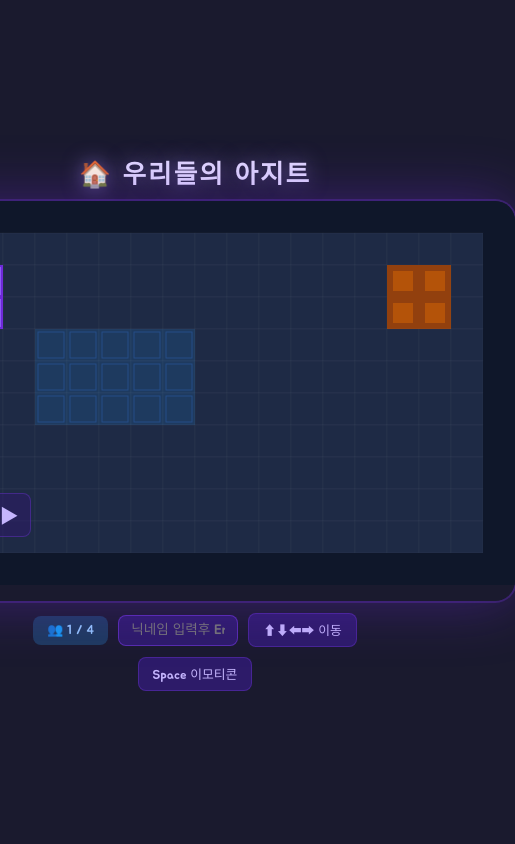
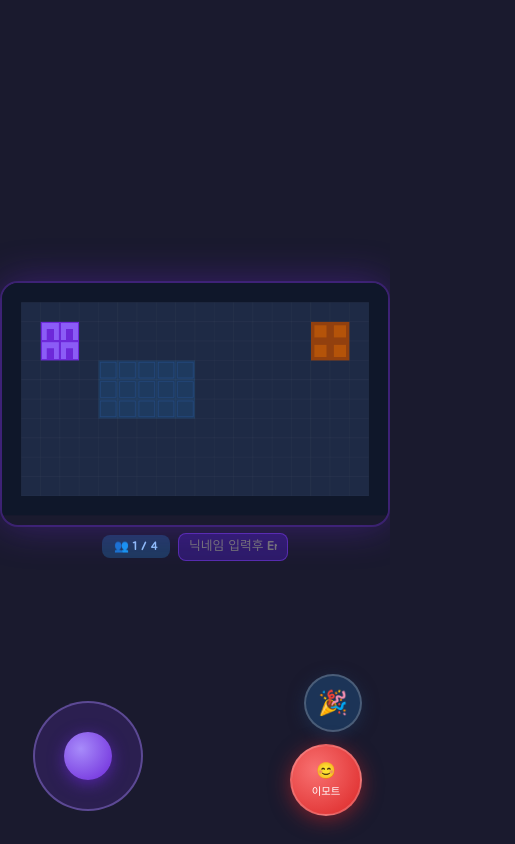
Before and after one commit to lynn03351/happy, a website: page public/index.html in a window 390 px wide. Shown: the whole page, 515 px wide, since content can reach past the window. Drawn offline with nearby package versions, Linux system fonts and the light colour scheme; no server answers.

Commit message:
Update index.html

```diff
--- a/public/index.html
+++ b/public/index.html
@@ -2,12 +2,15 @@
 <html lang="ko">
 <head>
 <meta charset="UTF-8">
-<meta name="viewport" content="width=device-width, initial-scale=1.0">
+<meta name="viewport" content="width=device-width, initial-scale=1.0, maximum-scale=1.0, user-scalable=no">
+<meta name="mobile-web-app-capable" content="yes">
+<meta name="apple-mobile-web-app-capable" content="yes">
 <title>아지트 🏠</title>
 <script src="/socket.io/socket.io.js"></script>
 <style>
   @import url('https://fonts.googleapis.com/css2?family=Jua&family=Nanum+Gothic:wght@400;700&display=swap');
-  * { margin: 0; padding: 0; box-sizing: border-box; }
+  * { margin: 0; padding: 0; box-sizing: border-box; -webkit-tap-highlight-color: transparent; }
+
   body {
     background: #1a1a2e;
     font-family: 'Nanum Gothic', sans-serif;
@@ -15,84 +18,155 @@
     flex-direction: column;
     align-items: center;
     justify-content: center;
+    width: 100vw;
     height: 100vh;
     overflow: hidden;
     user-select: none;
+    touch-action: none;
   }
+
   h1 {
     font-family: 'Jua', sans-serif;
     color: #e0d7ff;
-    font-size: 1.6rem;
-    margin-bottom: 10px;
+    font-size: 1.2rem;
+    margin-bottom: 8px;
     letter-spacing: 2px;
     text-shadow: 0 0 20px #a78bfa88;
   }
+
   #game-wrap {
     position: relative;
-    border-radius: 20px;
+    border-radius: 16px;
     overflow: hidden;
-    box-shadow: 0 0 60px #6d28d966, 0 0 0 2px #7c3aed44;
+    box-shadow: 0 0 40px #6d28d966, 0 0 0 2px #7c3aed44;
   }
+
   canvas { display: block; }
+
   #ui {
-    margin-top: 12px;
+    margin-top: 8px;
     display: flex;
-    gap: 10px;
+    gap: 8px;
     align-items: center;
     flex-wrap: wrap;
     justify-content: center;
   }
+
   .hint {
     background: #2d1b69;
     color: #c4b5fd;
     border: 1px solid #7c3aed55;
     border-radius: 8px;
-    padding: 6px 14px;
-    font-size: 0.8rem;
+    padding: 4px 12px;
+    font-size: 0.75rem;
     font-family: 'Jua', sans-serif;
   }
+
   #name-input {
     background: #2d1b69;
     color: #e0d7ff;
     border: 1px solid #7c3aed88;
     border-radius: 8px;
-    padding: 6px 12px;
-    font-size: 0.85rem;
+    padding: 5px 10px;
+    font-size: 0.8rem;
     font-family: 'Jua', sans-serif;
     outline: none;
-    width: 120px;
+    width: 110px;
   }
+
   #player-count {
     background: #1e3a5f;
     color: #93c5fd;
     border-radius: 8px;
-    padding: 6px 14px;
-    font-size: 0.8rem;
+    padding: 4px 12px;
+    font-size: 0.75rem;
     font-family: 'Jua', sans-serif;
   }
-  #dpad {
+
+  /* ── 조이스틱 ── */
+  #joystick-zone {
+    position: fixed;
+    bottom: 28px;
+    left: 28px;
+    width: 120px;
+    height: 120px;
     display: none;
+    align-items: center;
+    justify-content: center;
+    z-index: 100;
+  }
+
+  #joystick-base {
+    width: 110px;
+    height: 110px;
+    border-radius: 50%;
+    background: rgba(124, 58, 237, 0.18);
+    border: 2px solid rgba(167, 139, 250, 0.4);
     position: absolute;
-    bottom: 16px;
-    left: 16px;
-    grid-template-columns: repeat(3, 44px);
-    grid-template-rows: repeat(3, 44px);
-    gap: 4px;
+    display: flex;
+    align-items: center;
+    justify-content: center;
   }
-  .dpad-btn {
-    background: #2d1b6988;
-    border: 1px solid #7c3aed55;
-    border-radius: 8px;
-    color: #c4b5fd;
-    font-size: 1.2rem;
-    display: flex; align-items: center; justify-content: center;
+
+  #joystick-knob {
+    width: 48px;
+    height: 48px;
+    border-radius: 50%;
+    background: radial-gradient(circle at 35% 35%, #a78bfa, #6d28d9);
+    box-shadow: 0 4px 16px rgba(109,40,217,0.6);
+    position: absolute;
+    pointer-events: none;
+  }
+
+  /* ── 오른쪽 버튼들 ── */
+  #right-buttons {
+    position: fixed;
+    bottom: 28px;
+    right: 28px;
+    display: none;
+    flex-direction: column;
+    align-items: flex-end;
+    gap: 12px;
+    z-index: 100;
+  }
+
+  .action-btn {
+    border-radius: 50%;
+    border: 2px solid rgba(255,255,255,0.2);
+    display: flex;
+    align-items: center;
+    justify-content: center;
     cursor: pointer;
-    -webkit-tap-highlight-color: transparent;
+    font-size: 1.5rem;
+    transition: transform 0.1s;
   }
-  .dpad-btn:active { background: #6d28d9aa; }
-  .dpad-empty { background: transparent; border: none; }
-  @media (max-width: 680px) {
-    #dpad { display: grid; }
+
+  .action-btn:active { transform: scale(0.9); }
+
+  #emote-btn {
+    width: 58px;
+    height: 58px;
+    background: rgba(30, 58, 95, 0.85);
+    box-shadow: 0 4px 16px rgba(30,58,95,0.5);
+  }
+
+  #jump-btn {
+    width: 72px;
+    height: 72px;
+    background: radial-gradient(circle at 35% 35%, #f87171, #dc2626);
+    box-shadow: 0 4px 20px rgba(220,38,38,0.5);
+    font-family: 'Jua', sans-serif;
+    font-size: 1rem;
+    color: white;
+    flex-direction: column;
+    gap: 2px;
+  }
+
+  @media (max-width: 900px) {
+    h1 { display: none; }
+    #ui .hint { display: none; }
+    #joystick-zone { display: flex; }
+    #right-buttons { display: flex; }
   }
 </style>
 </head>
@@ -101,32 +175,49 @@
 <h1>🏠 우리들의 아지트</h1>
 
 <div id="game-wrap">
-  <canvas id="canvas" width="640" height="400"></canvas>
-  <div id="dpad">
-    <div class="dpad-empty"></div>
-    <button class="dpad-btn" data-dir="up">▲</button>
-    <div class="dpad-empty"></div>
-    <button class="dpad-btn" data-dir="left">◀</button>
-    <div class="dpad-empty"></div>
-    <button class="dpad-btn" data-dir="right">▶</button>
-    <div class="dpad-empty"></div>
-    <button class="dpad-btn" data-dir="down">▼</button>
-    <div class="dpad-empty"></div>
-  </div>
+  <canvas id="canvas"></canvas>
 </div>
 
 <div id="ui">
   <span id="player-count">👥 1 / 4</span>
   <input id="name-input" maxlength="8" placeholder="닉네임 입력후 Enter" />
-  <span class="hint">⬆⬇⬅➡ 이동</span>
-  <span class="hint">Space 이모티콘</span>
+  <span class="hint">⬆⬇⬅➡ 이동 | Space 이모티콘</span>
+</div>
+
+<!-- 조이스틱 -->
+<div id="joystick-zone">
+  <div id="joystick-base">
+    <div id="joystick-knob"></div>
+  </div>
+</div>
+
+<!-- 오른쪽 버튼 -->
+<div id="right-buttons">
+  <button class="action-btn" id="emote-btn">🎉</button>
+  <button class="action-btn" id="jump-btn">😊<span style="font-size:0.65rem">이모트</span></button>
 </div>
 
 <script>
 const canvas = document.getElementById('canvas');
 const ctx = canvas.getContext('2d');
+const BASE_W = 640, BASE_H = 400;
+
+function resizeCanvas() {
+  const maxW = Math.min(window.innerWidth - 4, BASE_W);
+  const scale = maxW / BASE_W;
+  canvas.width = BASE_W;
+  canvas.height = BASE_H;
+  canvas.style.width = maxW + 'px';
+  canvas.style.height = (BASE_H * scale) + 'px';
+  const wrap = document.getElementById('game-wrap');
+  wrap.style.width = maxW + 'px';
+  wrap.style.height = (BASE_H * scale) + 'px';
+}
+resizeCanvas();
+window.addEventListener('resize', resizeCanvas);
+window.addEventListener('orientationchange', () => setTimeout(resizeCanvas, 200));
+
 const TILE = 32;
-
 const map = [
   [1,1,1,1,1,1,1,1,1,1,1,1,1,1,1,1,1,1,1,1],
   [1,0,0,0,0,0,0,0,0,0,0,0,0,0,0,0,0,0,0,1],
@@ -142,166 +233,164 @@ const map = [
   [1,1,1,1,1,1,1,1,1,1,1,1,1,1,1,1,1,1,1,1],
 ];
 
-// ── Socket.io 연결 ──
+// ── Socket ──
 const socket = io();
 let myId = null;
 const players = {};
 
-socket.on('init', ({ id, players: all }) => {
-  myId = id;
-  Object.assign(players, all);
-  updateCount();
-});
-
-socket.on('playerJoined', (p) => {
-  players[p.id] = p;
-  updateCount();
-});
-
-socket.on('playerLeft', (id) => {
-  delete players[id];
-  updateCount();
-});
-
-socket.on('playerMoved', ({ id, x, y, facing }) => {
-  if (players[id]) { players[id].x = x; players[id].y = y; players[id].facing = facing; }
-});
-
-socket.on('playerEmote', ({ id, emote }) => {
-  if (players[id]) { players[id].emote = emote; players[id].emoteTimer = 1500; }
-});
-
-socket.on('playerName', ({ id, name }) => {
-  if (players[id]) players[id].name = name;
-});
-
-socket.on('full', () => {
-  alert('아지트가 꽉 찼어요! (최대 4명)');
-});
+socket.on('init', ({ id, players: all }) => { myId = id; Object.assign(players, all); updateCount(); });
+socket.on('playerJoined', p => { players[p.id] = p; updateCount(); });
+socket.on('playerLeft', id => { delete players[id]; updateCount(); });
+socket.on('playerMoved', ({ id, x, y, facing }) => { if (players[id]) { players[id].x=x; players[id].y=y; players[id].facing=facing; } });
+socket.on('playerEmote', ({ id, emote }) => { if (players[id]) { players[id].emote=emote; players[id].emoteTimer=1500; } });
+socket.on('playerName', ({ id, name }) => { if (players[id]) players[id].name=name; });
+socket.on('full', () => alert('아지트가 꽉 찼어요! (최대 4명)'));
 
 function updateCount() {
   document.getElementById('player-count').textContent = `👥 ${Object.keys(players).length} / 4`;
 }
 
-// ── 닉네임 ──
 document.getElementById('name-input').addEventListener('keydown', e => {
-  if (e.key === 'Enter') {
-    const name = e.target.value.trim();
-    if (name) socket.emit('setName', name);
-    e.target.blur();
+  if (e.key === 'Enter') { const n = e.target.value.trim(); if(n) socket.emit('setName', n); e.target.blur(); }
+});
+
+// ── 키보드 ──
+const keys = {};
+document.addEventListener('keydown', e => { keys[e.code]=true; });
+document.addEventListener('keyup',   e => { keys[e.code]=false; });
+
+// ── 조이스틱 ──
+const knob = document.getElementById('joystick-knob');
+const joystickZone = document.getElementById('joystick-zone');
+const KNOB_MAX = 36;
+let joy = { active:false, dx:0, dy:0, cx:0, cy:0, tid:null };
+
+joystickZone.addEventListener('touchstart', e => {
+  e.preventDefault();
+  const t = e.changedTouches[0];
+  const rect = joystickZone.getBoundingClientRect();
+  joy.active = true;
+  joy.tid = t.identifier;
+  joy.cx = rect.left + rect.width/2;
+  joy.cy = rect.top + rect.height/2;
+  joy.dx = 0; joy.dy = 0;
+}, { passive: false });
+
+document.addEventListener('touchmove', e => {
+  if (!joy.active) return;
+  e.preventDefault();
+  for (const t of e.changedTouches) {
+    if (t.identifier !== joy.tid) continue;
+    let dx = t.clientX - joy.cx;
+    let dy = t.clientY - joy.cy;
+    const dist = Math.sqrt(dx*dx+dy*dy);
+    if (dist > KNOB_MAX) { dx=dx/dist*KNOB_MAX; dy=dy/dist*KNOB_MAX; }
+    joy.dx = dx/KNOB_MAX; joy.dy = dy/KNOB_MAX;
+    knob.style.transform = `translate(${dx}px,${dy}px)`;
+  }
+}, { passive: false });
+
+document.addEventListener('touchend', e => {
+  for (const t of e.changedTouches) {
+    if (t.identifier === joy.tid) {
+      joy.active=false; joy.dx=0; joy.dy=0;
+      knob.style.transform = 'translate(0,0)';
+    }
   }
 });
 
-// ── 입력 ──
-const keys = {};
-document.addEventListener('keydown', e => { keys[e.code] = true; });
-document.addEventListener('keyup',   e => { keys[e.code] = false; });
+// ── 이모트 버튼 ──
+const EMOTES = ['👋','😂','❤️','😮','🎉','👍','😴','🔥'];
 
-const dpad = { up:false, down:false, left:false, right:false };
-document.querySelectorAll('.dpad-btn').forEach(btn => {
-  const d = btn.dataset.dir;
-  btn.addEventListener('touchstart', e => { e.preventDefault(); dpad[d] = true; }, {passive:false});
-  btn.addEventListener('touchend',   e => { e.preventDefault(); dpad[d] = false; }, {passive:false});
-  btn.addEventListener('mousedown',  () => dpad[d] = true);
-  btn.addEventListener('mouseup',    () => dpad[d] = false);
-});
-
-function isWall(tx, ty) {
-  if (ty < 0 || ty >= map.length || tx < 0 || tx >= map[0].length) return true;
-  return map[ty][tx] === 1 || map[ty][tx] === 2 || map[ty][tx] === 3;
-}
-function tryMove(p, dx, dy) {
-  const r = 12, nx = p.x + dx, ny = p.y + dy;
-  return ![[nx-r,ny-r],[nx+r,ny-r],[nx-r,ny+r],[nx+r,ny+r]]
-    .some(([cx,cy]) => isWall(Math.floor(cx/TILE), Math.floor(cy/TILE)));
+function triggerEmote() {
+  const me = players[myId]; if (!me) return;
+  const emote = EMOTES[Math.floor(Math.random()*EMOTES.length)];
+  me.emote=emote; me.emoteTimer=1500;
+  socket.emit('emote', emote);
 }
 
-// ── 맵 그리기 ──
-const tileColors = { 0:'#1e2a45', 1:'#0f172a' };
+document.getElementById('jump-btn').addEventListener('touchstart', e => { e.preventDefault(); triggerEmote(); }, {passive:false});
+document.getElementById('emote-btn').addEventListener('touchstart', e => { e.preventDefault(); triggerEmote(); }, {passive:false});
+
+// ── 충돌 ──
+function isWall(tx,ty) {
+  if(ty<0||ty>=map.length||tx<0||tx>=map[0].length) return true;
+  return map[ty][tx]===1||map[ty][tx]===2||map[ty][tx]===3;
+}
+function tryMove(p,dx,dy) {
+  const r=12,nx=p.x+dx,ny=p.y+dy;
+  return ![[nx-r,ny-r],[nx+r,ny-r],[nx-r,ny+r],[nx+r,ny+r]]
+    .some(([cx,cy])=>isWall(Math.floor(cx/TILE),Math.floor(cy/TILE)));
+}
+
+// ── 맵 ──
 function drawMap() {
-  for (let r = 0; r < map.length; r++) {
-    for (let c = 0; c < map[0].length; c++) {
-      const t = map[r][c], x = c*TILE, y = r*TILE;
-      if (t === 2) {
-        ctx.fillStyle = '#6d28d9'; ctx.fillRect(x,y,TILE,TILE);
-        ctx.fillStyle = '#8b5cf6'; ctx.fillRect(x+2,y+2,TILE-4,10);
-        ctx.fillRect(x+2,y+2,8,TILE-4); ctx.fillRect(x+TILE-10,y+2,8,TILE-4);
-      } else if (t === 3) {
-        ctx.fillStyle = '#92400e'; ctx.fillRect(x,y,TILE,TILE);
-        ctx.fillStyle = '#b45309'; ctx.fillRect(x+6,y+6,TILE-12,TILE-12);
-      } else if (t === 4) {
-        ctx.fillStyle = '#1e3a5f'; ctx.fillRect(x,y,TILE,TILE);
-        ctx.strokeStyle = '#3b82f644'; ctx.strokeRect(x+3,y+3,TILE-6,TILE-6);
-      } else {
-        ctx.fillStyle = tileColors[t] || '#1e2a45'; ctx.fillRect(x,y,TILE,TILE);
-      }
-      if (t === 0 || t === 4) { ctx.strokeStyle = '#ffffff08'; ctx.strokeRect(x,y,TILE,TILE); }
+  for(let r=0;r<map.length;r++) {
+    for(let c=0;c<map[0].length;c++) {
+      const t=map[r][c],x=c*TILE,y=r*TILE;
+      if(t===2){ctx.fillStyle='#6d28d9';ctx.fillRect(x,y,TILE,TILE);ctx.fillStyle='#8b5cf6';ctx.fillRect(x+2,y+2,TILE-4,10);ctx.fillRect(x+2,y+2,8,TILE-4);ctx.fillRect(x+TILE-10,y+2,8,TILE-4);}
+      else if(t===3){ctx.fillStyle='#92400e';ctx.fillRect(x,y,TILE,TILE);ctx.fillStyle='#b45309';ctx.fillRect(x+6,y+6,TILE-12,TILE-12);}
+      else if(t===4){ctx.fillStyle='#1e3a5f';ctx.fillRect(x,y,TILE,TILE);ctx.strokeStyle='#3b82f644';ctx.strokeRect(x+3,y+3,TILE-6,TILE-6);}
+      else{ctx.fillStyle=t===1?'#0f172a':'#1e2a45';ctx.fillRect(x,y,TILE,TILE);}
+      if(t===0||t===4){ctx.strokeStyle='#ffffff08';ctx.strokeRect(x,y,TILE,TILE);}
     }
   }
 }
 
-function drawPlayer(p, isMe) {
-  const x = Math.round(p.x), y = Math.round(p.y), r = 12;
-  ctx.beginPath(); ctx.ellipse(x, y+r+2, r*0.8, 4, 0, 0, Math.PI*2);
-  ctx.fillStyle = 'rgba(0,0,0,0.3)'; ctx.fill();
-  ctx.beginPath(); ctx.arc(x, y, r, 0, Math.PI*2);
-  ctx.fillStyle = p.color; ctx.fill();
-  ctx.strokeStyle = isMe ? '#ffffff' : '#ffffffaa';
-  ctx.lineWidth = isMe ? 2.5 : 1.5; ctx.stroke();
-  const eo = 4 * p.facing;
-  ctx.fillStyle = '#fff'; ctx.beginPath(); ctx.arc(x+eo, y-2, 3.5, 0, Math.PI*2); ctx.fill();
-  ctx.fillStyle = '#1a1a2e'; ctx.beginPath(); ctx.arc(x+eo+p.facing, y-2, 1.8, 0, Math.PI*2); ctx.fill();
-  ctx.font = `bold 11px "Nanum Gothic"`;
-  ctx.textAlign = 'center';
-  ctx.fillStyle = isMe ? '#fff' : '#ffffffcc';
-  ctx.fillText((p.name || '?') + (isMe ? ' ★' : ''), x, y-r-6);
-  if (p.emote) { ctx.font = '18px serif'; ctx.fillText(p.emote, x+14, y-r-4); }
+function drawPlayer(p,isMe) {
+  const x=Math.round(p.x),y=Math.round(p.y),r=12;
+  ctx.beginPath();ctx.ellipse(x,y+r+2,r*0.8,4,0,0,Math.PI*2);ctx.fillStyle='rgba(0,0,0,0.3)';ctx.fill();
+  ctx.beginPath();ctx.arc(x,y,r,0,Math.PI*2);ctx.fillStyle=p.color;ctx.fill();
+  ctx.strokeStyle=isMe?'#ffffff':'#ffffffaa';ctx.lineWidth=isMe?2.5:1.5;ctx.stroke();
+  const eo=4*p.facing;
+  ctx.fillStyle='#fff';ctx.beginPath();ctx.arc(x+eo,y-2,3.5,0,Math.PI*2);ctx.fill();
+  ctx.fillStyle='#1a1a2e';ctx.beginPath();ctx.arc(x+eo+p.facing,y-2,1.8,0,Math.PI*2);ctx.fill();
+  ctx.font='bold 11px "Nanum Gothic"';ctx.textAlign='center';
+  ctx.fillStyle=isMe?'#fff':'#ffffffcc';
+  ctx.fillText((p.name||'?')+(isMe?' ★':''),x,y-r-6);
+  if(p.emote){ctx.font='18px serif';ctx.fillText(p.emote,x+14,y-r-4);}
 }
 
-// ── 게임 루프 ──
-const SPEED = 2.2;
-const EMOTES = ['👋','😂','❤️','😮','🎉','👍','😴'];
-let lastTime = 0;
-let lastSent = { x:0, y:0, facing:1 };
+// ── 루프 ──
+const SPEED=2.2;
+let lastTime=0,lastSent={x:0,y:0,facing:1},spacePrev=false;
 
 function loop(ts) {
-  const dt = ts - lastTime; lastTime = ts;
-  const me = players[myId];
+  const dt=ts-lastTime; lastTime=ts;
+  const me=players[myId];
 
-  if (me) {
-    const up    = keys['ArrowUp']   || keys['KeyW'] || dpad.up;
-    const down  = keys['ArrowDown'] || keys['KeyS'] || dpad.down;
-    const left  = keys['ArrowLeft'] || keys['KeyA'] || dpad.left;
-    const right = keys['ArrowRight']|| keys['KeyD'] || dpad.right;
+  if(me) {
+    const T=0.2;
+    const goLeft  = keys['ArrowLeft'] ||keys['KeyA']||joy.dx<-T;
+    const goRight = keys['ArrowRight']||keys['KeyD']||joy.dx> T;
+    const goUp    = keys['ArrowUp']   ||keys['KeyW']||joy.dy<-T;
+    const goDown  = keys['ArrowDown'] ||keys['KeyS']||joy.dy> T;
 
-    if (left)  { if (tryMove(me,-SPEED,0)) { me.x-=SPEED; me.facing=-1; } }
-    if (right) { if (tryMove(me, SPEED,0)) { me.x+=SPEED; me.facing= 1; } }
-    if (up)    { if (tryMove(me,0,-SPEED)) me.y-=SPEED; }
-    if (down)  { if (tryMove(me,0, SPEED)) me.y+=SPEED; }
+    const sx = Math.abs(joy.dx)>T ? SPEED*Math.min(Math.abs(joy.dx)*1.5,1) : SPEED;
+    const sy = Math.abs(joy.dy)>T ? SPEED*Math.min(Math.abs(joy.dy)*1.5,1) : SPEED;
 
-    if (keys['Space'] && !me._spacePrev) {
-      const emote = EMOTES[Math.floor(Math.random()*EMOTES.length)];
-      me.emote = emote; me.emoteTimer = 1500;
-      socket.emit('emote', emote);
-    }
-    me._spacePrev = keys['Space'];
+    if(goLeft) {if(tryMove(me,-sx,0)){me.x-=sx;me.facing=-1;}}
+    if(goRight){if(tryMove(me, sx,0)){me.x+=sx;me.facing= 1;}}
+    if(goUp)   {if(tryMove(me,0,-sy))me.y-=sy;}
+    if(goDown) {if(tryMove(me,0, sy))me.y+=sy;}
 
-    if (me.emoteTimer > 0) { me.emoteTimer -= dt; if (me.emoteTimer <= 0) me.emote = ''; }
+    if(keys['Space']&&!spacePrev) triggerEmote();
+    spacePrev=keys['Space'];
 
-    // 위치 변경시만 전송
-    if (me.x !== lastSent.x || me.y !== lastSent.y || me.facing !== lastSent.facing) {
-      socket.emit('move', { x: me.x, y: me.y, facing: me.facing });
-      lastSent = { x: me.x, y: me.y, facing: me.facing };
+    if(me.emoteTimer>0){me.emoteTimer-=dt;if(me.emoteTimer<=0)me.emote='';}
+
+    if(me.x!==lastSent.x||me.y!==lastSent.y||me.facing!==lastSent.facing){
+      socket.emit('move',{x:me.x,y:me.y,facing:me.facing});
+      lastSent={x:me.x,y:me.y,facing:me.facing};
     }
   }
 
-  ctx.clearRect(0, 0, canvas.width, canvas.height);
+  ctx.clearRect(0,0,canvas.width,canvas.height);
   drawMap();
-  Object.values(players).sort((a,b) => a.y - b.y).forEach(p => drawPlayer(p, p.id === myId));
-
+  Object.values(players).sort((a,b)=>a.y-b.y).forEach(p=>drawPlayer(p,p.id===myId));
   requestAnimationFrame(loop);
 }
-requestAnimationFrame(ts => { lastTime = ts; requestAnimationFrame(loop); });
+requestAnimationFrame(ts=>{lastTime=ts;requestAnimationFrame(loop);});
 </script>
 </body>
 </html>
```
